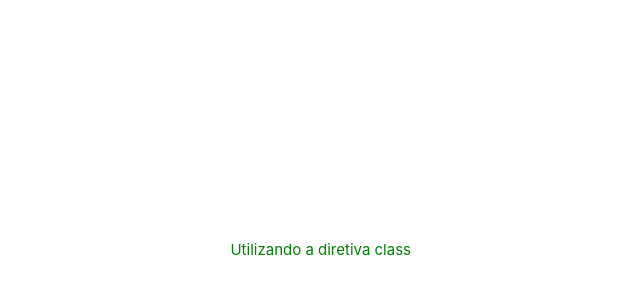
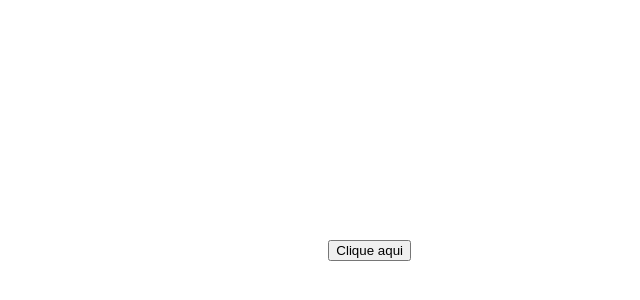
Before and after one commit to leocassiosilva/curso-vue-js, a Vue app: page / in a window 1280 px wide. Shown: the part 150-450 px from the top of the page, without its empty margins (229-869 px from the left). Built offline with nearby package versions, Linux system fonts and the light colour scheme.

Commit message:
Evento de clique

```diff
--- a/src/App.vue
+++ b/src/App.vue
@@ -6,9 +6,10 @@
 // import Exemplo03 from "./components/Exemplo03Laco.vue";
 // import Exemplo04 from "./components/Exemplo04Html.vue";
 // import Exemplo05 from "./components/Exemplo05Model.vue";
-import Exemplo06 from "./components/Exemplo06Classe.vue";
+// import Exemplo06 from "./components/Exemplo06Classe.vue";
+import Exemplo07 from './components/Exemplo07Clique.vue';
 </script>
 
 <template>
-  <Exemplo06></Exemplo06>
+  <Exemplo07></Exemplo07>
 </template>
--- /dev/null
+++ b/src/components/Exemplo07Clique.vue
@@ -0,0 +1,14 @@
+<script setup>
+
+    // Função para lidar com o clique do botão
+    function handleClick() {
+        alert('Botão clicado!');
+    }
+    // Função para lidar com o clique do botão com o valor do evento
+
+</script>
+
+<template>
+
+    <button @click="handleClick">Clique aqui</button>
+</template>
```
